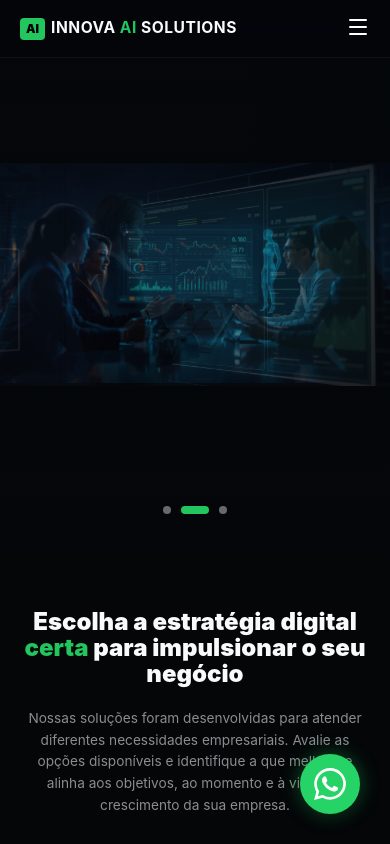
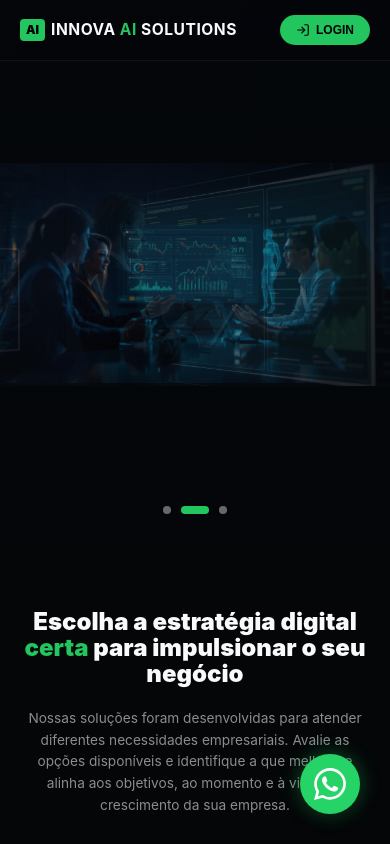
Before and after one commit to KamilaRib/Innova-Ai-Solutions---Plataforma-CRM, a React (Vite) app in the folder frontend/: page / in a window 390 px wide. Built offline with nearby package versions, Linux system fonts and the light colour scheme; no server answers.

Commit message:
style: remove hamburger menu and show Login button directly on mobile

```diff
--- a/frontend/src/pages/Home.jsx
+++ b/frontend/src/pages/Home.jsx
@@ -140,46 +140,22 @@ const Home = () => {
           </div>
         </div>
 
-        {isMobile ? (
-          <button
-            onClick={() => setIsMobileMenuOpen(!isMobileMenuOpen)}
-            style={{ background: 'transparent', border: 'none', color: '#fff', cursor: 'pointer' }}
-          >
-            {isMobileMenuOpen ? <X size={24} /> : <Menu size={24} />}
-          </button>
-        ) : (
-          <nav style={{ display: 'flex', gap: '30px', alignItems: 'center' }}>
+        <nav style={{ display: 'flex', gap: isMobile ? '12px' : '30px', alignItems: 'center' }}>
           <button
             onClick={() => navigate('/login')}
             style={{
               background: '#22C55E', border: 'none', color: '#000',
-                padding: '10px 22px', borderRadius: '50px', fontSize: '0.85rem', fontWeight: '800', cursor: 'pointer',
-                display: 'flex', alignItems: 'center', gap: '8px', transition: '0.3s'
+              padding: isMobile ? '8px 16px' : '10px 22px', borderRadius: '50px',
+              fontSize: isMobile ? '0.75rem' : '0.85rem', fontWeight: '800', cursor: 'pointer',
+              display: 'flex', alignItems: 'center', gap: '6px', transition: '0.3s'
             }}
           >
-              <LogIn size={16} />
+            <LogIn size={isMobile ? 14 : 16} />
             LOGIN
           </button>
         </nav>
-        )}
       </header>
 
-      {/* MOBILE MENU OVERLAY */}
-      {isMobile && isMobileMenuOpen && (
-        <div style={{
-          position: 'fixed', inset: 0, zIndex: 999,
-          background: '#05070a', display: 'flex', flexDirection: 'column',
-          padding: '100px 30px', gap: '25px'
-        }}>
-          <button
-            onClick={() => navigate('/login')}
-            style={{
-              background: '#22C55E', border: 'none', color: '#000',
-              padding: '15px', borderRadius: '12px', fontSize: '1.1rem', fontWeight: '800', width: '100%'
-            }}
-          >LOGIN</button>
-        </div>
-      )}
 
       {/* HERO CAROUSEL */}
       <section style={{ position: 'relative', width: '100%', height: isMobile ? '65vh' : '100vh', overflow: 'hidden' }}>
```
Lines whose indentation alone changed are shown as unchanged.
